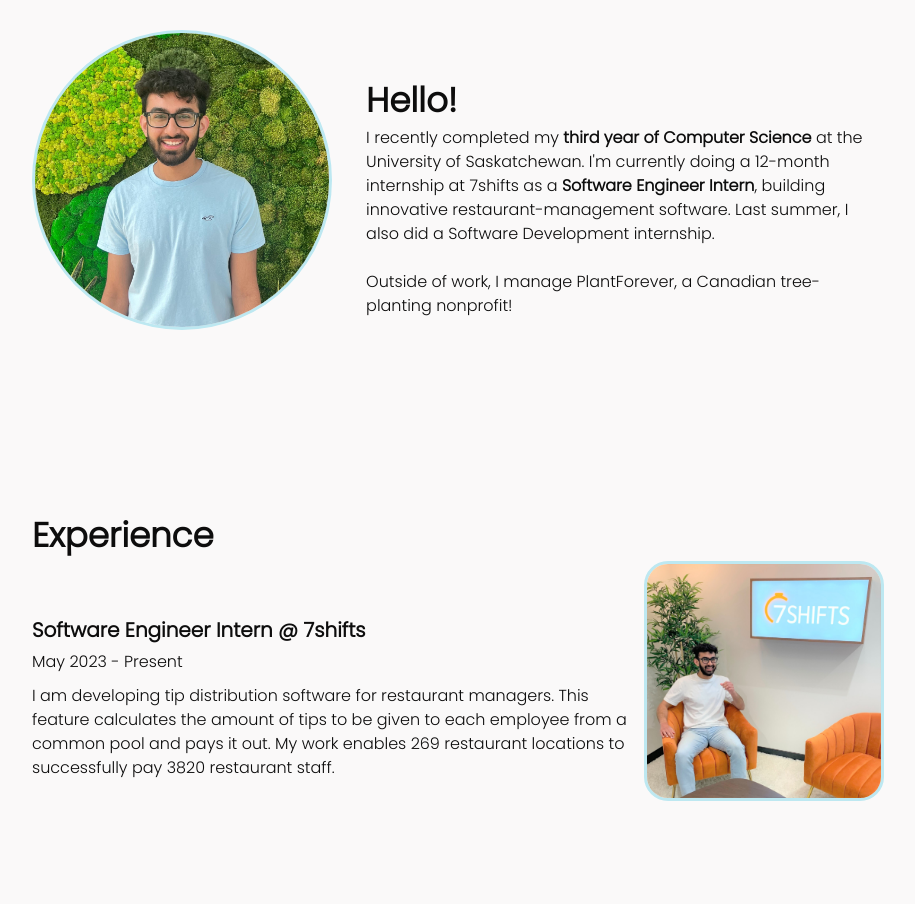
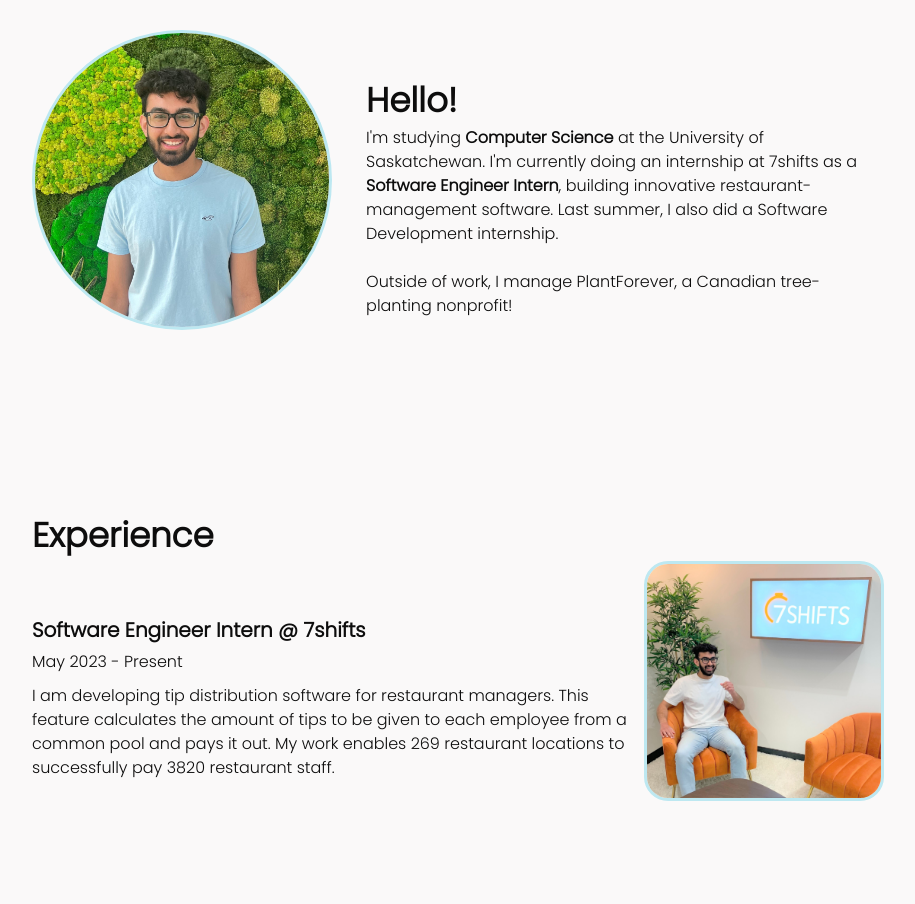
Before and after one commit to marmikpatel19/marmikpatel19.github.io, a React (Create React App) app: page / in a window 1280 px wide. Shown: the part 800-1704 px from the top of the page, without its empty margins (182-1097 px from the left). Built offline with nearby package versions, Linux system fonts and the light colour scheme.

Commit message:
update About text

```diff
--- a/src/components/about.jsx
+++ b/src/components/about.jsx
@@ -65,8 +65,8 @@ function About() {
               fontSize: "h7.fontSize",
             }}
           >
-            I recently completed my <b>third year of Computer Science</b> at the
-            University of Saskatchewan. I'm currently doing a 12-month
+            I'm studying <b>Computer Science</b> at the
+            University of Saskatchewan. I'm currently doing an
             internship at 7shifts as a <b>Software Engineer Intern</b>, building
             innovative restaurant-management software. Last summer, I also did a
             Software Development internship. <br />
```
